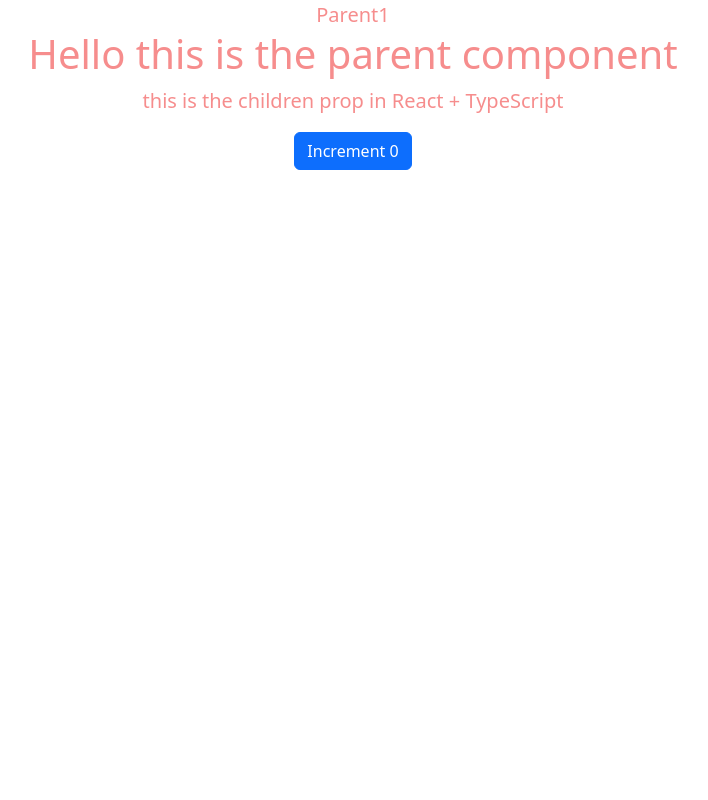
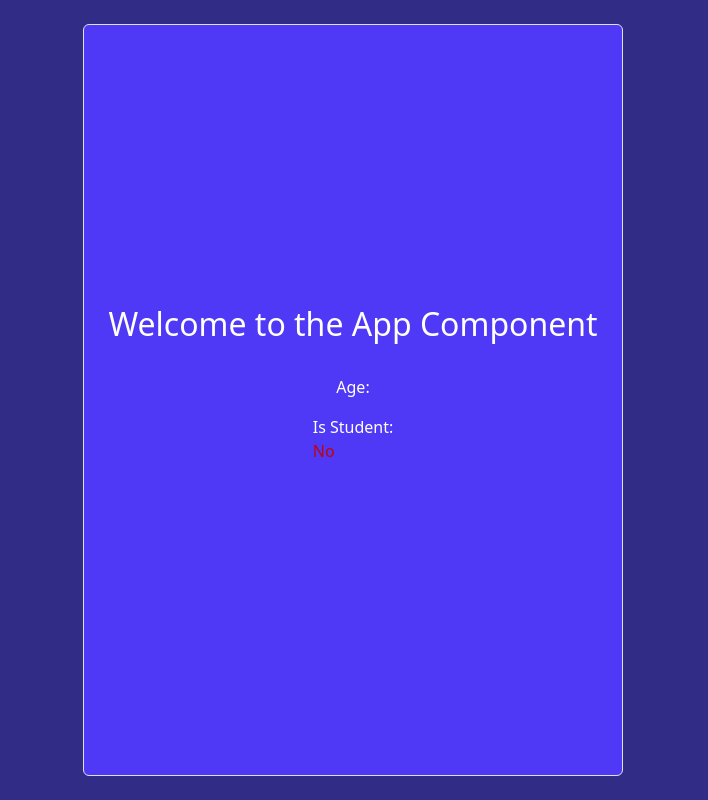
Before and after one commit to abyssiniatech/react-vite-typescript, a React (Vite) app: page / in a window 1280 px wide. Shown: the whole page, without its empty margins (287-995 px from the left). Built offline with nearby package versions, Linux system fonts and the light colour scheme.

Commit message:
intial commit  for day 32

```diff
--- a/src/App.tsx
+++ b/src/App.tsx
@@ -1,11 +1,24 @@
-import Parent1 from "./omponents/fundamentals/Props/Parent1";
-import "/src/App.css"
-const App = () => {
+type Props = {
+  name:string,
+  age:number,
+  isStudent:boolean
+}
+const info: Props = {
+  name: "John Doe",
+  age: 25,
+  isStudent: true
+}
+const App = (info: Props) => {
   return (
-    <div>
-      <Parent1 />
+    <div className=" p-4 bg-indigo-900 text-white h-screen flex justify-center ">
+      <main className="  flex justify-center flex-col p-4 items-center rounded-md border border-gray-400 items-center bg-indigo-600">
+        <h2 className="text-3xl font-bold mb-4">Welcome to the App Component</h2>
+      <h1>{info.name}</h1>
+      <p>Age: {info.age}</p>
+      <p>Is Student: {info.isStudent ? "Yes" : <p className="text-red-700">No</p>}</p>
+            </main>
+    </div>
 
-    </div>
   )
 };
 
```
